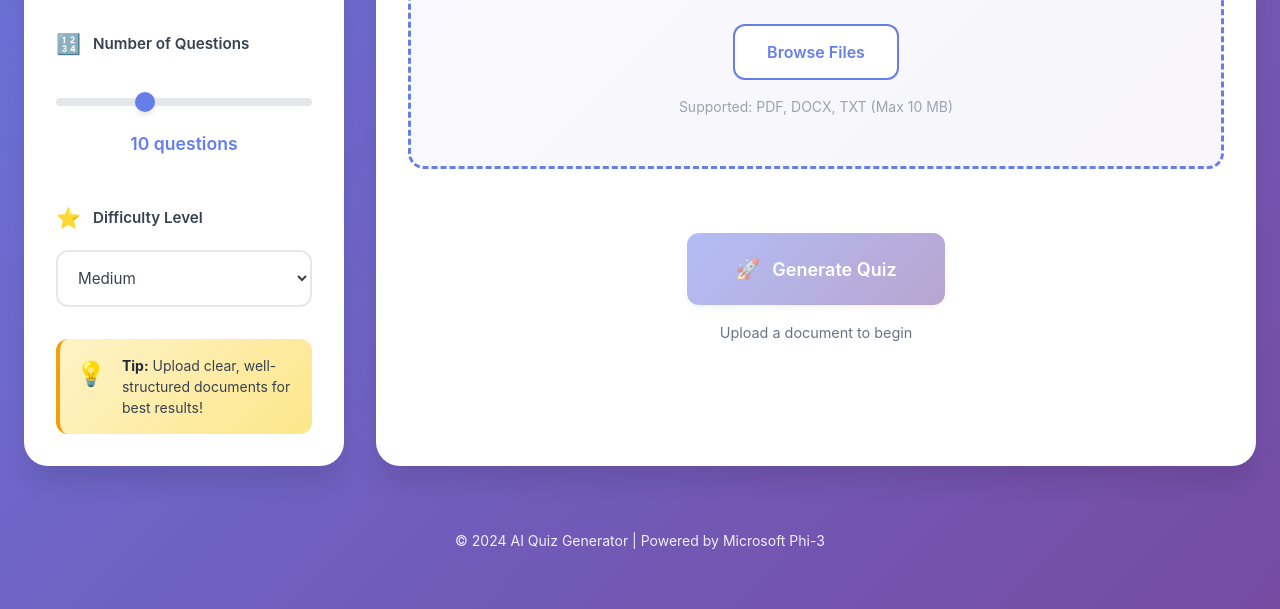
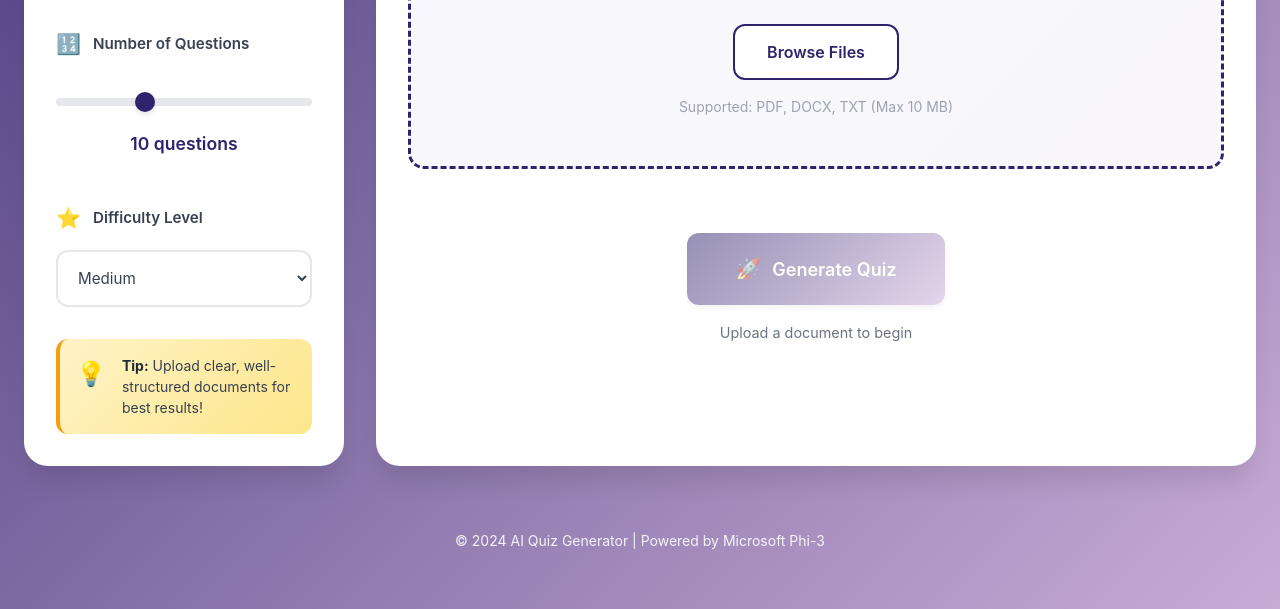
Before and after one commit to Pavan-Kumar-Z/AI-Quiz-Generator, a plain HTML site: page frontend/index.html in a window 1280 px wide. Shown: the part 768-1377 px from the top of the page. Drawn offline with Linux system fonts and the light colour scheme; no server answers.

Commit message:
Step 3.4: Complete testing and refinements

```diff
--- a/frontend/css/style.css
+++ b/frontend/css/style.css
@@ -9,16 +9,18 @@
 }
 
 :root {
-    /* Color Palette */
-    --primary-color: #667eea;
-    --primary-dark: #5568d3;
-    --primary-light: #818cf8;
+    /* ========================================
+       🎨 Updated Color Palette
+    ======================================== */
+    --primary-color: #2E236C;
+    --primary-dark: #17153B;
+    --primary-light: #433D8B;
 
-    --secondary-color: #764ba2;
-    --secondary-dark: #5e3a82;
+    --secondary-color: #C8ACD6;
+    --secondary-dark: #433D8B;
 
-    --success-color: #10b981;
-    --success-dark: #059669;
+    --success-color: #4ade80; /* green accent for success */
+    --success-dark: #22c55e;
 
     --danger-color: #ef4444;
     --danger-dark: #dc2626;
@@ -26,7 +28,9 @@
     --warning-color: #f59e0b;
     --info-color: #3b82f6;
 
-    /* Neutral Colors */
+    /* ========================================
+       🩶 Neutral Colors
+    ======================================== */
     --gray-50: #f9fafb;
     --gray-100: #f3f4f6;
     --gray-200: #e5e7eb;
@@ -38,7 +42,9 @@
     --gray-800: #1f2937;
     --gray-900: #111827;
 
-    /* Spacing */
+    /* ========================================
+       📏 Spacing
+    ======================================== */
     --spacing-xs: 0.5rem;
     --spacing-sm: 0.75rem;
     --spacing-md: 1rem;
@@ -46,21 +52,27 @@
     --spacing-xl: 2rem;
     --spacing-2xl: 3rem;
 
-    /* Border Radius */
+    /* ========================================
+       🟪 Border Radius
+    ======================================== */
     --radius-sm: 0.375rem;
     --radius-md: 0.5rem;
     --radius-lg: 0.75rem;
     --radius-xl: 1rem;
     --radius-2xl: 1.5rem;
 
-    /* Shadows */
+    /* ========================================
+       🌫️ Shadows
+    ======================================== */
     --shadow-sm: 0 1px 2px 0 rgba(0, 0, 0, 0.05);
     --shadow-md: 0 4px 6px -1px rgba(0, 0, 0, 0.1);
     --shadow-lg: 0 10px 15px -3px rgba(0, 0, 0, 0.1);
     --shadow-xl: 0 20px 25px -5px rgba(0, 0, 0, 0.1);
     --shadow-2xl: 0 25px 50px -12px rgba(0, 0, 0, 0.25);
 
-    /* Transitions */
+    /* ========================================
+       ⚡ Transitions
+    ======================================== */
     --transition-fast: 150ms ease-in-out;
     --transition-base: 250ms ease-in-out;
     --transition-slow: 350ms ease-in-out;
```
Also changed, not shown: 1 other file.
